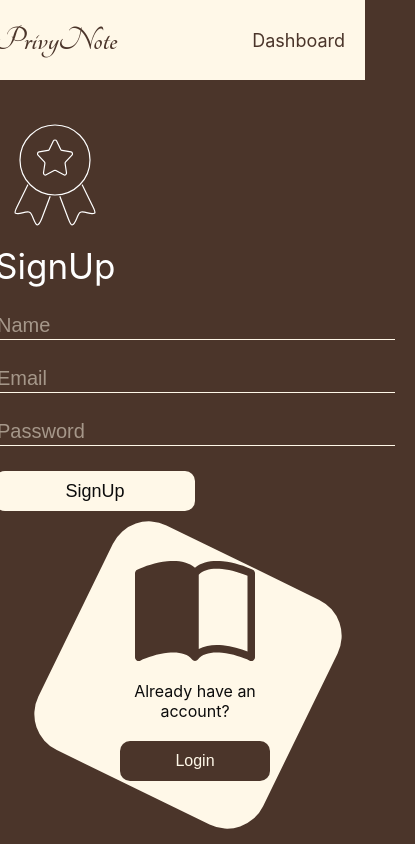
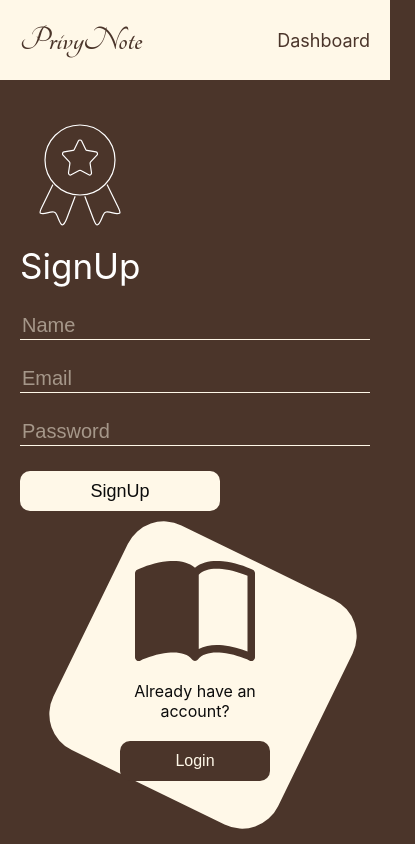
Before and after one commit to nikku1229/privyNote, a React (Vite) app in the folder client/: page /register in a window 390 px wide. Shown: the whole page, 415 px wide, since content can reach past the window. Built offline with nearby package versions, Linux system fonts and the light colour scheme; no server answers.

Commit message:
signup form responsibe

```diff
--- a/client/src/index.css
+++ b/client/src/index.css
@@ -744,7 +744,7 @@ nav a {
     left: 20%;
   }
 
-  .login-form {
+  .login-form, .signup-form {
     input {
       width: 100%;
     }
```
